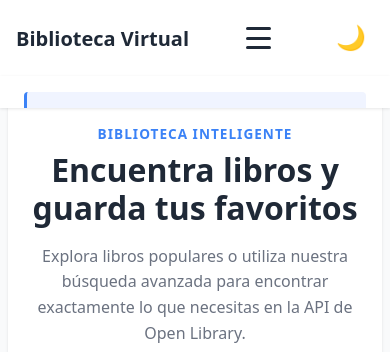
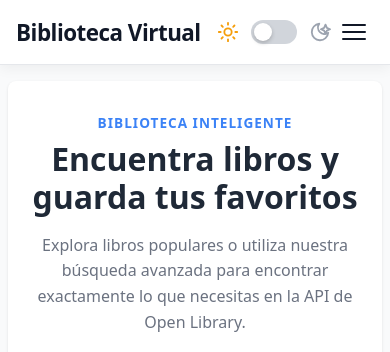
Before and after one commit to David-ZemaP/Biblioteca-virtual, a React (Vite) app: page / in a window 390 px wide. Shown: the top 352 px of the page. Built offline with nearby package versions, Linux system fonts and the light colour scheme; no server answers.

Commit message:
fix: quitando button y anadiendo switch

```diff
--- a/src/components/NavBar.tsx
+++ b/src/components/NavBar.tsx
@@ -65,15 +65,35 @@ export default function Navbar() {
           </NavLink>
         </div>
 
-        <button
-          className="theme-toggle"
-          onClick={toggleTheme}
-          aria-label="Toggle theme"
-          title={isDarkMode ? 'Modo Claro' : 'Modo Oscuro'}
-          type="button"
-        >
-          {isDarkMode ? '☀️' : '🌙'}
-        </button>
+        <div className="theme-switch-wrapper">
+          <svg className="theme-icon sun" viewBox="0 0 24 24" width="22" height="22" stroke="currentColor" strokeWidth="2" fill="none" strokeLinecap="round" strokeLinejoin="round">
+            <circle cx="12" cy="12" r="4"></circle>
+            <path d="M12 2v2"></path>
+            <path d="M12 20v2"></path>
+            <path d="M4.93 4.93l1.41 1.41"></path>
+            <path d="M17.66 17.66l1.41 1.41"></path>
+            <path d="M2 12h2"></path>
+            <path d="M20 12h2"></path>
+            <path d="M4.93 19.07l1.41-1.41"></path>
+            <path d="M17.66 6.34l1.41-1.41"></path>
+          </svg>
+
+          <label className="theme-switch" htmlFor="theme-checkbox">
+            <input
+              type="checkbox"
+              id="theme-checkbox"
+              checked={isDarkMode}
+              onChange={toggleTheme}
+            />
+            <div className="slider round"></div>
+          </label>
+
+          <svg className="theme-icon moon" viewBox="0 0 24 24" width="22" height="22" stroke="currentColor" strokeWidth="2" fill="none" strokeLinecap="round" strokeLinejoin="round">
+            <path d="M21 12.79A9 9 0 1 1 11.21 3 7 7 0 0 0 21 12.79z"></path>
+            <polygon points="18 4 19.5 7.5 23 9 19.5 10.5 18 14 16.5 10.5 13 9 16.5 7.5 18 4"></polygon>
+          </svg>
+        </div>
+
       </div>
     </nav>
   );
--- a/src/components/Navbar.scss
+++ b/src/components/Navbar.scss
@@ -3,20 +3,22 @@
 
 .navbar {
   background-color: $color-surface;
-  box-shadow: $shadow-card;
+  box-shadow: 0 4px 12px rgba(0, 0, 0, 0.05);
   position: sticky;
   top: 0;
   z-index: 100;
-  transition: background-color 0.3s ease, color 0.3s ease;
+  transition: background-color 0.3s ease;
+  border-bottom: 1px solid #e5e7eb;
 }
 
 :root.dark-mode .navbar {
   background-color: $color-dark-surface;
+  border-bottom-color: $color-dark-border;
   box-shadow: $shadow-card-dark;
 }
 
 .navbar-container {
-  max-width: $page-width;
+  max-width: 1200px;
   margin: 0 auto;
   padding: $space-4 $space-6;
   display: flex;
@@ -30,10 +32,10 @@
 
 .navbar-title {
   margin: 0;
-  font-size: 1.5rem;
+  font-size: 1.4rem;
   font-weight: 700;
-  color: $color-dark-surface;
-  transition: color 0.3s ease;
+  color: #111827;
+  letter-spacing: -0.5px;
 }
 
 :root.dark-mode .navbar-title {
@@ -42,63 +44,130 @@
 
 .navbar-menu {
   display: flex;
-  gap: 2rem;
+  gap: $space-6;
   align-items: center;
   flex: 1;
-  margin: 0 2rem;
+  margin: 0 $space-8;
   justify-content: center;
 }
 
 .nav-link {
   text-decoration: none;
-  color: $color-muted;
-  font-weight: 500;
-  padding: $space-2 $space-3;
-  border-radius: $radius-sm;
-  transition: all 0.3s ease;
+  color: #6b7280;
+  font-weight: 600;
+  font-size: 0.95rem;
+  padding: $space-2 0;
+  position: relative;
+  transition: color 0.2s ease;
   white-space: nowrap;
-}
 
-.nav-link:hover {
-  color: $color-accent;
-  background-color: #f0f4ff;
-}
+  &::after {
+    content: '';
+    position: absolute;
+    bottom: -2px;
+    left: 0;
+    width: 0;
+    height: 2px;
+    background-color: $color-accent;
+    transition: width 0.3s ease;
+    border-radius: 2px;
+  }
 
-.nav-link.active {
-  color: $color-accent;
-  border-bottom: 2px solid $color-accent;
+  &:hover {
+    color: $color-accent;
+  }
+
+  &.active {
+    color: $color-accent;
+
+    &::after {
+      width: 100%;
+    }
+  }
 }
 
 :root.dark-mode .nav-link {
-  color: $color-dark-text;
+  color: $color-dark-muted;
+
+  &:hover {
+    color: #60a5fa;
+  }
+
+  &.active {
+    color: #60a5fa;
+
+    &::after {
+      background-color: #60a5fa;
+    }
+  }
 }
 
-:root.dark-mode .nav-link:hover {
-  color: #60a5fa;
-  background-color: $color-dark-surface-alt;
+.theme-switch-wrapper {
+  display: flex;
+  align-items: center;
+  gap: $space-3;
+  flex-shrink: 0;
 }
 
-:root.dark-mode .nav-link.active {
-  color: #60a5fa;
-  border-bottom-color: #60a5fa;
+.theme-icon {
+  color: #9ca3af;
+  transition: color 0.3s ease;
 }
 
-.theme-toggle {
-  background: none;
-  border: none;
-  font-size: 1.5rem;
-  cursor: pointer;
-  padding: $space-2;
-  border-radius: $radius-sm;
-  transition: background-color 0.3s ease;
+.theme-icon.sun {
+  color: #f59e0b;
 }
 
-.theme-toggle:hover {
-  background-color: #f0f4ff;
+:root.dark-mode .theme-icon.sun {
+  color: #4b5563;
 }
 
-:root.dark-mode .theme-toggle:hover {
-  background-color: $color-dark-surface-alt;
+:root.dark-mode .theme-icon.moon {
+  color: #60a5fa;
+}
+
+.theme-switch {
+  display: inline-block;
+  height: 24px;
+  position: relative;
+  width: 46px;
+}
+
+.theme-switch input {
+  display: none;
+}
+
+.slider {
+  background-color: #d1d5db;
+  bottom: 0;
+  cursor: pointer;
+  left: 0;
+  position: absolute;
+  right: 0;
+  top: 0;
+  transition: .4s;
+  border-radius: 24px;
+}
+
+.slider:before {
+  background-color: #ffffff;
+  bottom: 3px;
+  content: "";
+  height: 18px;
+  left: 3px;
+  position: absolute;
+  transition: .4s;
+  width: 18px;
+  border-radius: 50%;
+  box-shadow: 0 2px 4px rgba(0,0,0,0.2);
+}
+
+input:checked + .slider {
+  background-color: $color-accent;
+}
+
+input:checked + .slider:before {
+  transform: translateX(22px);
 }
 
 .hamburger {
@@ -108,14 +177,15 @@
   border: none;
   cursor: pointer;
   padding: $space-2;
-  gap: 0.4rem;
+  gap: 5px;
+  z-index: 101;
 }
 
 .hamburger span {
-  width: 25px;
-  height: 3px;
-  background-color: $color-dark-surface;
-  border-radius: $radius-sm;
+  width: 24px;
+  height: 2px;
+  background-color: #111827;
+  border-radius: 2px;
   transition: all 0.3s ease;
 }
 
@@ -124,7 +194,7 @@
 }
 
 .hamburger.active span:nth-child(1) {
-  transform: rotate(45deg) translate(8px, 8px);
+  transform: rotate(45deg) translate(5px, 5px);
 }
 
 .hamburger.active span:nth-child(2) {
@@ -132,20 +202,23 @@
 }
 
 .hamburger.active span:nth-child(3) {
-  transform: rotate(-45deg) translate(8px, -8px);
+  transform: rotate(-45deg) translate(5px, -5px);
 }
 
 @media (max-width: 768px) {
   .hamburger {
     display: flex;
+    order: 3;
+  }
+
+  .theme-switch-wrapper {
+    order: 2;
+    margin-right: auto;
+    margin-left: $space-4;
   }
 
   .navbar-container {
-    padding: $space-4 $space-4;
-  }
-
-  .navbar-title {
-    font-size: 1.25rem;
+    padding: $space-4;
   }
 
   .navbar-menu {
@@ -153,40 +226,58 @@
     top: 100%;
     left: 0;
     right: 0;
-    background-color: $color-surface;
+    background-color: #ffffff;
     flex-direction: column;
-    gap: $space-2;
+    gap: 0;
     margin: 0;
-    padding: $space-4 $space-6;
+    padding: 0;
     justify-content: flex-start;
     max-height: 0;
     overflow: hidden;
     transition: max-height 0.3s ease;
-    box-shadow: $shadow-card;
+    box-shadow: 0 10px 15px -3px rgba(0, 0, 0, 0.1);
+    border-top: 1px solid #e5e7eb;
   }
 
   :root.dark-mode .navbar-menu {
     background-color: $color-dark-surface;
+    border-top-color: $color-dark-border;
   }
 
   .navbar-menu.active {
     max-height: 300px;
+    padding: $space-2 0;
   }
 
   .nav-link {
     width: 100%;
-    padding: $space-3 $space-2;
+    padding: $space-4 $space-6;
+    border-bottom: 1px solid #f3f4f6;
+    text-align: left;
+
+    &::after {
+      display: none;
+    }
+  }
+
+  :root.dark-mode .nav-link {
+    border-bottom-color: $color-dark-border;
+  }
+
+  .nav-link:last-child {
     border-bottom: none;
-    text-align: left;
   }
 
   .nav-link.active {
-    border-left: 3px solid $color-accent;
-    padding-left: calc(#{$space-2} - 3px);
-    background-color: #f0f4ff;
+    background-color: #f9fafb;
+    color: $color-accent;
+    border-left: 4px solid $color-accent;
+    padding-left: calc(#{$space-6} - 4px);
   }
 
   :root.dark-mode .nav-link.active {
-    background-color: #374151;
+    background-color: $color-dark-surface-alt;
+    color: #60a5fa;
+    border-left-color: #60a5fa;
   }
 }
```
